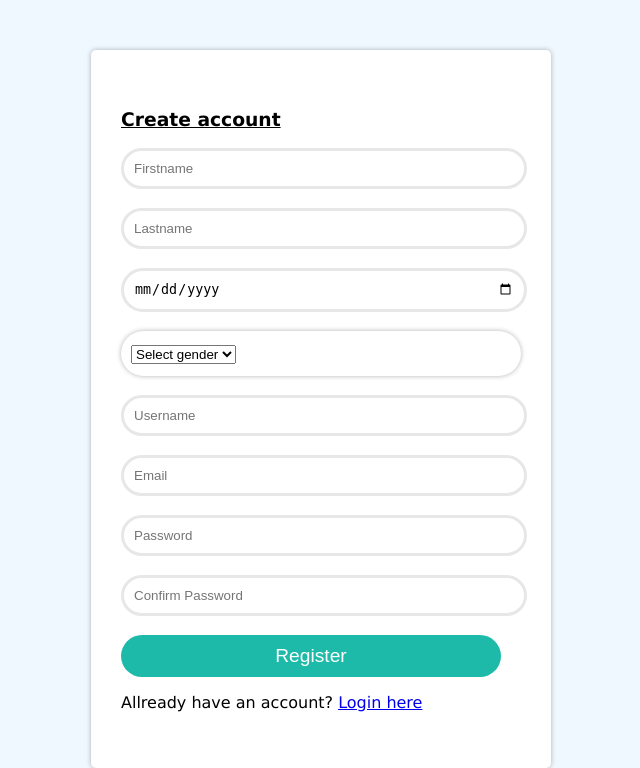
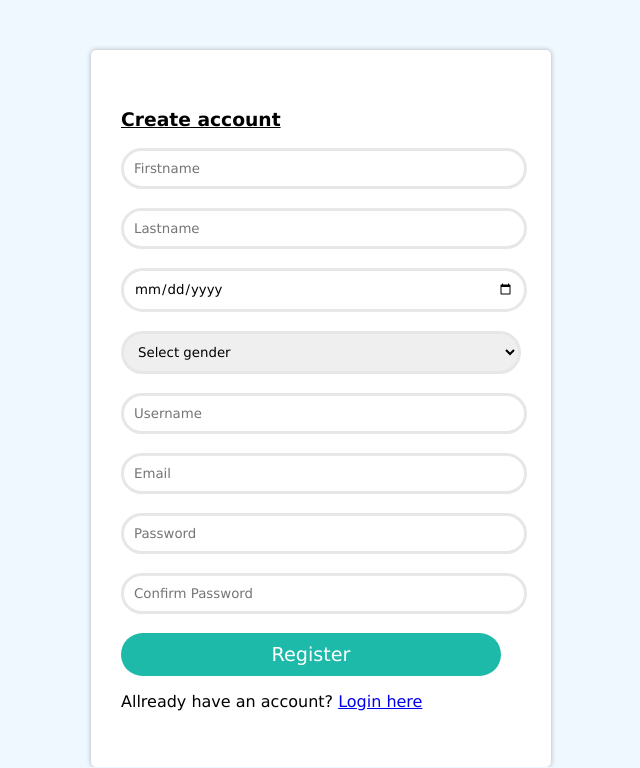
Before and after one commit to Brentdpw/GiftTracker, a PHP site: page /register.php in a window 1280 px wide. Shown: the part 96-864 px from the top of the page, without its empty margins (319-959 px from the left). Run offline with PHP 8.4, Linux system fonts and the light colour scheme; data that the repository does not hold is empty.

Commit message:
Update 13/04 12u10

```diff
--- a/welcome.php
+++ b/adminHome.php
@@ -13,10 +13,11 @@ if (!isset($_SESSION['username'])) {
     <head>
         <meta charset="UTF-8">
         <meta name="viewport" content="width=device-width, initial-scale=1.0">
-        <title>Welcome</title>
+        <title>Admin Home</title>
     </head>
     <body>
-        <?php echo "<h1>Welcome " . $_SESSION['username'] . "</h1>"; ?>
+        <?php echo "<h1>Welcome Admin: " . $_SESSION['username'] . "</h1>"; ?>
+        <h2>You are on the admin page</h2>
         <a href="logout.php">Logout</a>
     </body>
 </html>
--- a/assets/css/loginForms.css
+++ b/assets/css/loginForms.css
@@ -11,26 +11,25 @@
     font-family: Verdana, Geneva, Tahoma, sans-serif;
 }
 
-.containerGender{
-    width: 95%;
-    height: 25px;
-    background: #FFF;
+.container .input-group .gender{
+    width: 100%;
+    border: 3px solid #e7e7e7;
+    padding: 10px;
     border-radius: 30px;
-    box-shadow: 0 0 5px rgba(0,0,0,.3);
-    margin-left: auto;
-    margin-right: auto;
-    font-size: 1.2rem;
-    padding: 10px;
+    outline: none;
+    cursor: pointer;
+    font-family: Verdana, Geneva, Tahoma, sans-serif;
 }
 
 .title{
     text-decoration: underline;
     text-align: center;
+    font-family: Verdana, Geneva, Tahoma, sans-serif;
 }
 
 .undertitle{
     text-decoration: underline;
-
+    font-family: Verdana, Geneva, Tahoma, sans-serif;
 }
 
 .container .login-email .input-group input {
@@ -42,6 +41,7 @@
     background: transparent;
     outline: none;
     transition: .3s;
+    font-family: Verdana, Geneva, Tahoma, sans-serif;
 }
 
 .container .login-email .input-group .btn {
@@ -58,4 +58,5 @@
     color: #FFF;
     cursor: pointer;
     transition: .3s;
+    font-family: Verdana, Geneva, Tahoma, sans-serif;
 }
--- a/database/GiftTracker.sql
+++ b/database/GiftTracker.sql
@@ -20,10 +20,10 @@ firstname varchar(255) not null,
 lastname varchar(255) not null,
 username varchar(255) not null,
 birthdate date not null,
-gender varchar (255) not null,
+gender varchar (50) not null,
 email varchar (255) not null,
 password varchar (255) not null,
-IsAdmin boolean,
+UserAdmin varchar (50) default 'user',
 prefrencescheck int,
 giftcheck int,
 calendercheck int,
--- a/register.php
+++ b/register.php
@@ -101,15 +101,13 @@ if (isset($_POST['submit'])){
 
                 <br>
 
-                <div class="containerGender">
-                    <div class="input-group">
-                        <select name="gender" id="gender" required>
-                            <option disabled selected hidden>Select gender</option>
-                            <option value="Male">Male</option>
-                            <option value="Female">Female</option>
-                            <option value="x">x</option>
-                        </select>
-                    </div>
+                <div class="input-group">
+                    <select name="gender" id="gender" class="gender" required>
+                        <option disabled selected> Select gender</option>
+                        <option value="Male">Male</option>
+                        <option value="Female">Female</option>
+                        <option value="x">x</option>
+                    </select>
                 </div>
 
                 <br>
```
Also changed, not shown: index.php (+7 -5 lines), userHome.php (added, +23 -0 lines).
